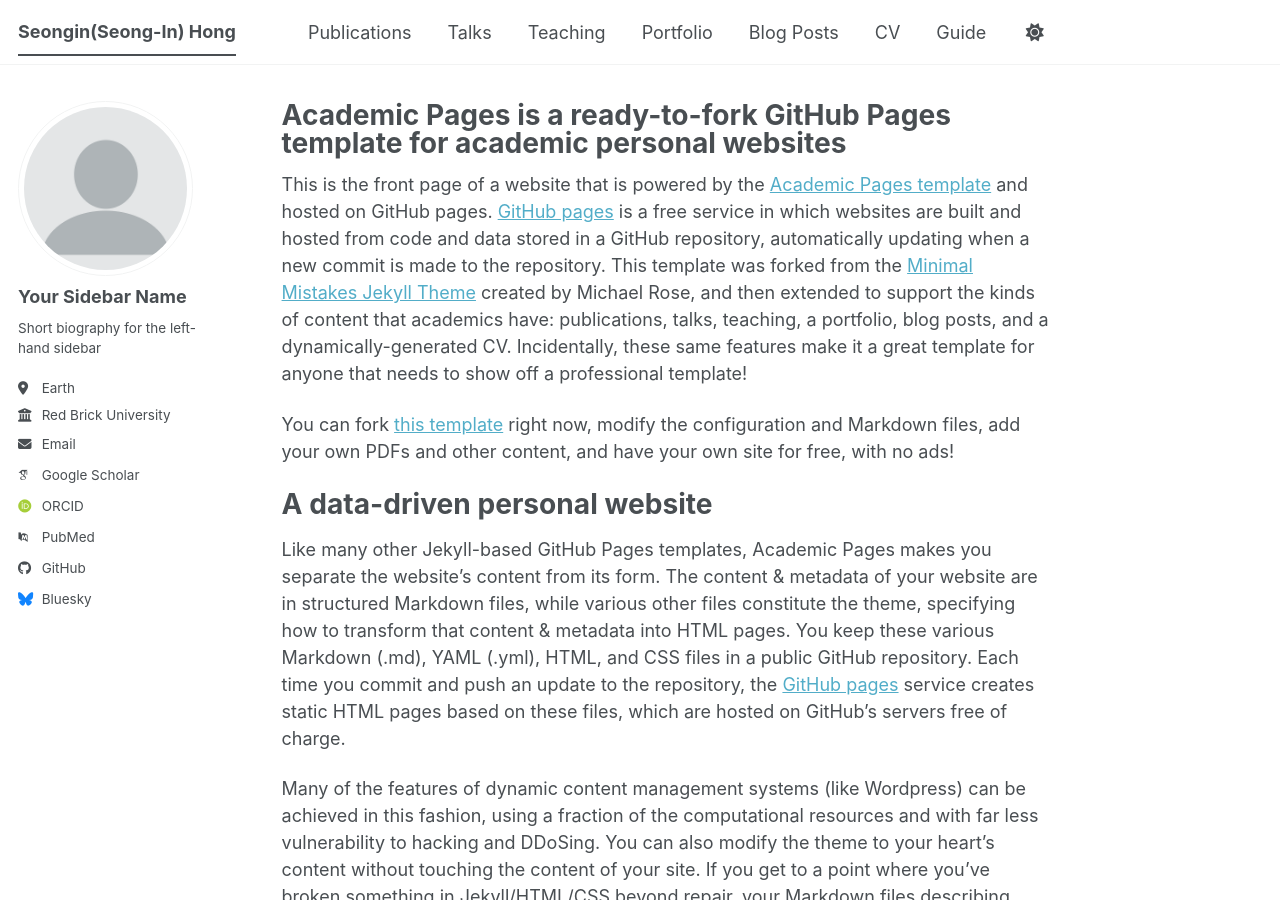
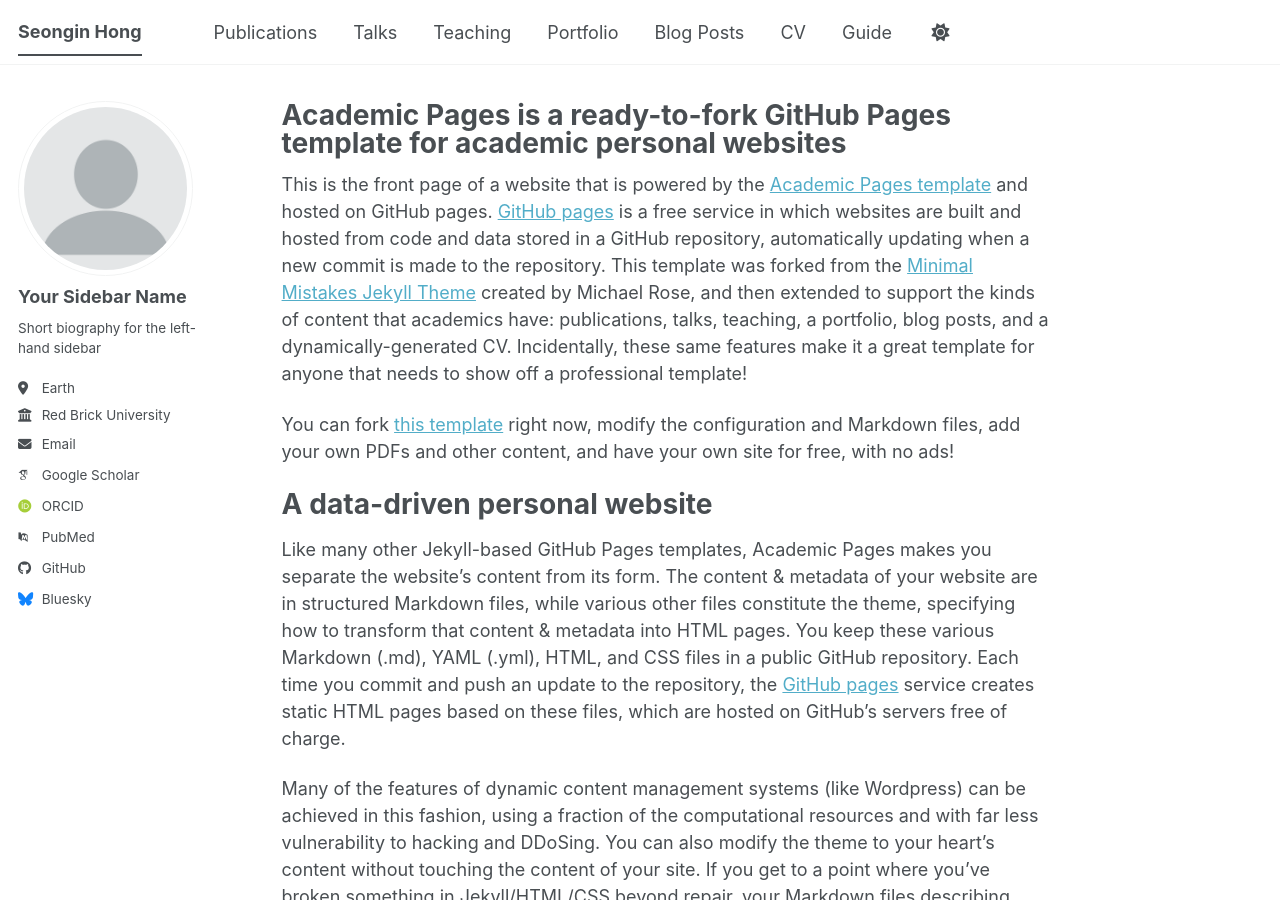
Before and after one commit to SeongInHONG/seonginhong.github.io, a Jekyll site: the page built from _pages/about.md, in a window 1280 px wide and 900 px high. Built offline with Jekyll 4.4.1, drawn with Linux system fonts in a browser that asks for light colours; some web fonts are replaced; a script bundle is joined from its source files by our own code; library files that are not in the unit come from our copies.

Commit message:
Update _config.yml

```diff
--- a/_config.yml
+++ b/_config.yml
@@ -9,14 +9,14 @@
 # Basic Site Settings
 locale                   : "en-US"
 site_theme               : "default" # The available themes options are "default", "air", "sunrise", "mint", "dirt" and "contrast"
-title                    : "Seongin(Seong-In) Hong"
+title                    : "Seongin Hong"
 title_separator          : "-"
 name                     : &name "Seongin Hong"
 description              : &description "Your Name's academic portfolio"   # Update this with a general description of your site, this is the default if not overridden by a page
 url                      : https://seonginhong.github.io # The base hostname & protocol for your site e.g. "https://[your GitHub username].github.io",
                                                            # or if you already have some other page hosted on Github then use "https://[your GitHub username].github.io/[Your Repo Name]"
 baseurl                  : "" # the subpath of your site, e.g. "/blog"
-repository               : "academicpages/academicpages.github.io"
+repository               : "academicpages/seonginhong.github.io"
 
 # Site Author - The following control what appear as part of the author content on the side bar.
 #               If a field is blank the icon and link will not appear, otherwise it will be shown.
```
